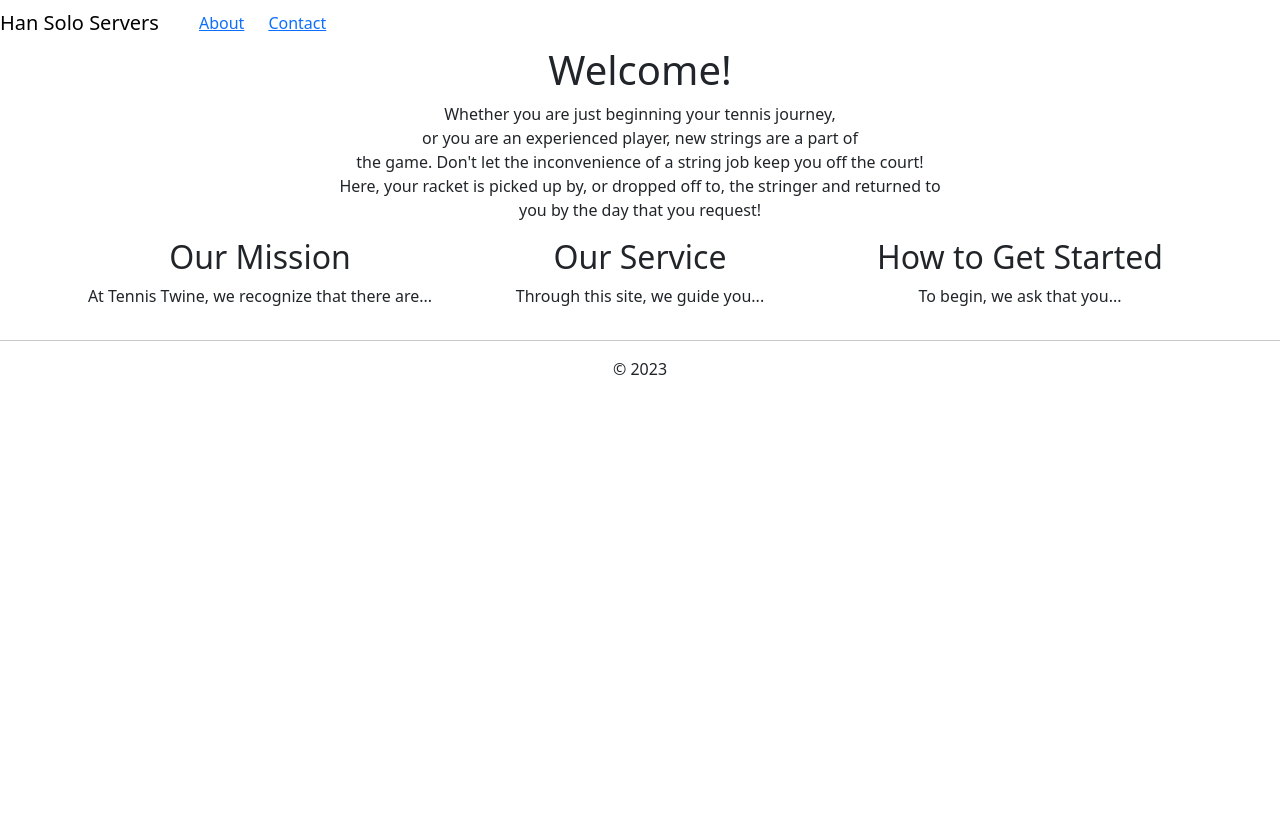
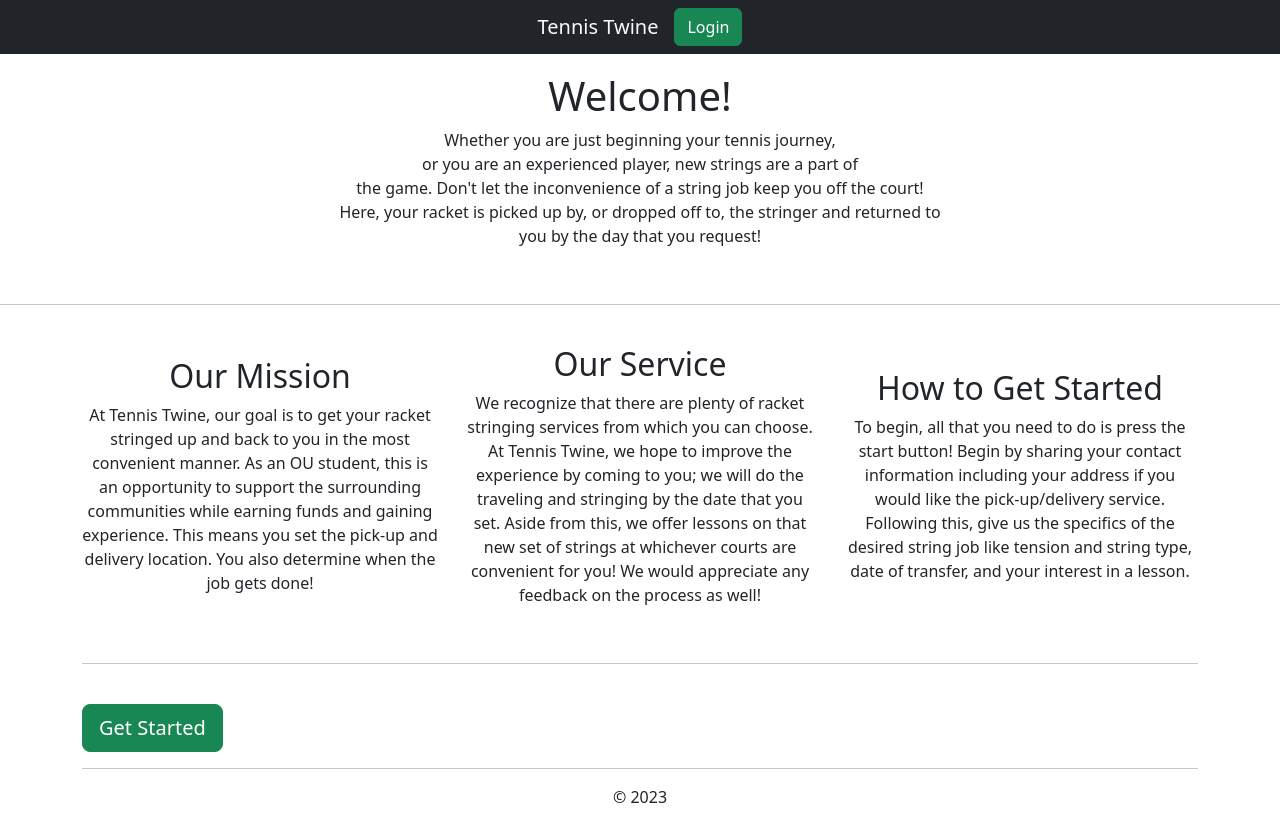
Before and after one commit to joshc0des/hacklahoma2023, a Flask app: page / in a window 1280 px wide. Before the commit the page ends 375 px from the top, so only its background shows below. Run offline with Flask 3, Linux system fonts and the light colour scheme.

Commit message:
~Got a Lot Done~

```diff
--- a/flaskapp/templates/home.html
+++ b/flaskapp/templates/home.html
@@ -4,26 +4,48 @@
 {% endblock %}
 
 {% block content %}
+    <br>
+    <br>
+    <br>
     <h1 class="text-center">Welcome!</h1>
     <p class="text-center">Whether you are just beginning your tennis journey,<br>
         or you are an experienced player, new strings are a part of<br>
         the game. Don't let the inconvenience of a string job keep you off the court!<br>
         Here, your racket is picked up by, or dropped off to, the stringer and returned to<br>
         you by the day that you request!</p>
-    <div class="container">
+    <br>
+    <hr>
+    <br>
+        <div class="container">
         <div class="row align-items-center">
             <div class="col">
                 <h2 class="text-center">Our Mission</h2>
-                <p class="text-center">At Tennis Twine, we recognize that there are...</p>
+                <p class="text-center">At Tennis Twine, our goal is to get your racket stringed
+                    up and back to you in the most convenient manner. As an OU student, this is
+                    an opportunity to support the surrounding communities while earning funds and gaining experience.
+                    This means you set the pick-up and delivery location. You also determine when the job gets done!
+                </p>
             </div>
             <div class="col">
                 <h2 class="text-center">Our Service</h2>
-                <p class="text-center">Through this site, we guide you...</p>
+                <p class="text-center">We recognize that there are plenty of racket stringing
+                    services from which you can choose. At Tennis Twine, we hope to improve the experience
+                    by coming to you; we will do the traveling and stringing by the date that you set. Aside
+                    from this, we offer lessons on that new set of strings at whichever courts are convenient for you!
+                    We would appreciate any feedback on the process as well!
+                </p>
             </div>
             <div class="col">
                 <h2 class="text-center">How to Get Started</h2>
-                <p class="text-center">To begin, we ask that you...</p>
+                <p class="text-center">To begin, all that you need to do is press the start button!
+                    Begin by sharing your contact information including your address if you would like the
+                    pick-up/delivery service. Following this, give us the specifics of the  desired string job like
+                    tension and string type, date of transfer, and your interest in a lesson.
+                </p>
             </div>
         </div>
-    </div>
+    <br>
+    <hr>
+    <br>
+    <button type="button" class="btn btn-block btn-lg btn-success">Get Started</button>
 {% endblock %}
--- a/flaskapp/templates/layout.html
+++ b/flaskapp/templates/layout.html
@@ -9,21 +9,15 @@
     </head>
 
     <body>
-        <div class="navbar">
+        <nav class="navbar navbar-expand-sm bg-dark fixed-top justify-content-center">
 
-                <div class="row align-items-center">
-                    <div class="col">
-                        <a href="{{ url_for('home') }}" class="navbar-brand">Han Solo Servers</a>
-                    </div>
-                    <div class="col">
-                        <a href="{{ url_for('success') }}" class="navbar-item">About</a>
-                    </div>
-                    <div class="col">
-                        <a href="{{ url_for('form') }}" class="navbar-item">Contact</a>
-                    </div>
+            <div class="row align-items-center">
+                <div class="col">
+                    <a href="{{ url_for('home') }}" class="navbar-brand text-light">Tennis Twine</a>
                 </div>
-
-        </div>
+            </div>
+            <button class="btn btn-success">Login</button>
+        </nav>
 
         <div class="body-content">
             {% block content %}
```
Also changed, not shown: flaskapp/templates/form.html (+64 -1 lines).
